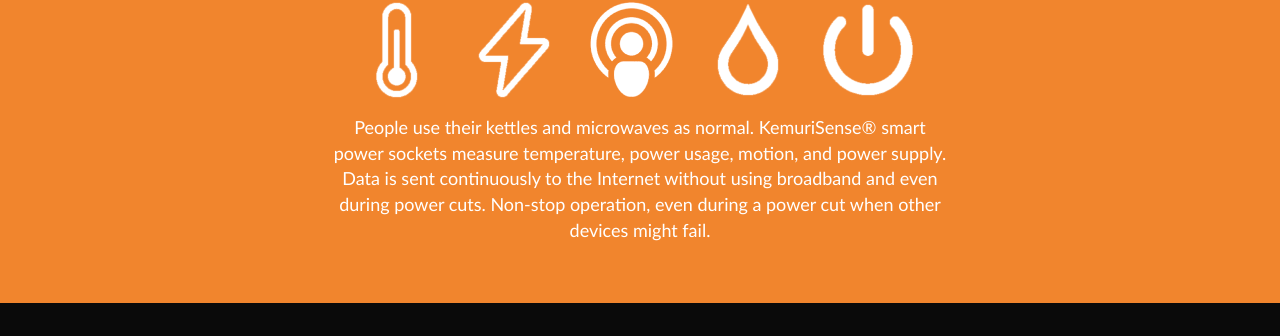
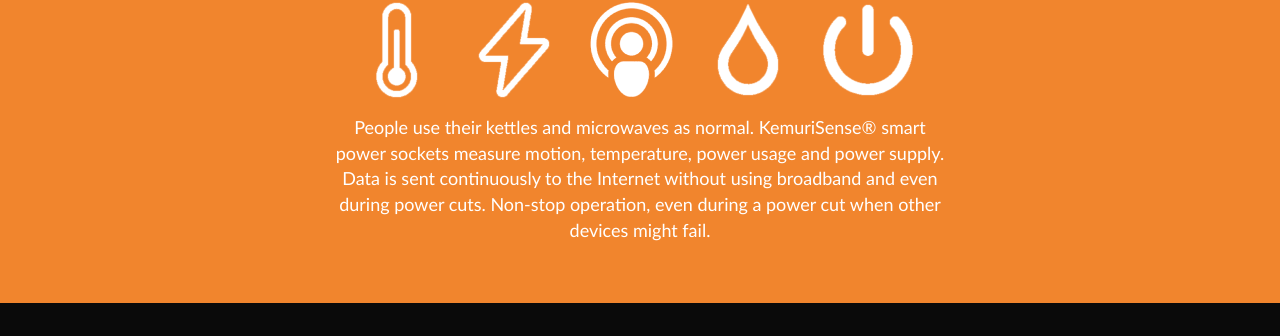
Before and after one commit to intelligentlilli/kemurisense.github.io, a Jekyll site: the page built from telecare-for-sheltered-housing.html, in a window 1280 px wide and 900 px high, scrolled down 1991 px. Shown: the part 144-480 px from the top of the window. Built offline with Jekyll 4.4.1, drawn with Linux system fonts in a browser that asks for light colours; nearby versions of some CDN libraries; library files that are not in the unit come from our copies.

Commit message:
Word order improvements

```diff
--- a/telecare-for-dementia-and-independent-living.html
+++ b/telecare-for-dementia-and-independent-living.html
@@ -116,7 +116,7 @@
           <div class="col-md-12 text-center">
             <p>&nbsp;</p>
             <p><img class="aligncenter size-full" src="{{ site.baseurl }}/images/Kemuri-safety2.png" alt="Kemuri-safety2" style="width:100%; max-width:600px"></p>
-            <p>People use their kettles and microwaves as normal. KemuriSense® smart power sockets measure temperature, power usage, motion, and power supply. Data is sent continuously to the Internet without using broadband and even during power cuts. Non-stop operation, even during a power cut when other devices might fail.</p>
+            <p>People use their kettles and microwaves as normal. KemuriSense® smart power sockets measure motion, temperature, power usage and power supply. Data is sent continuously to the Internet without using broadband and even during power cuts. Non-stop operation, even during a power cut when other devices might fail.</p>
           </div>
         </div>
       </div>
--- a/telecare-for-family.html
+++ b/telecare-for-family.html
@@ -99,7 +99,7 @@
           <div class="col-md-12 text-center">
             <p>&nbsp;</p>
             <p><img class="aligncenter size-full" src="{{ site.baseurl }}/images/Kemuri-safety2.png" alt="Kemuri-safety2" style="width:100%; max-width:600px"></p>
-            <p>People use their kettles and microwaves as normal.  KemuriSense® smart power sockets  measure temperature, power use, motion, humidity and mains supply.  Data is sent continuously to the Internet without using broadband and even during power cuts.  Non-stop operation.  It’s common sense.</p>
+            <p>People use their kettles and microwaves as normal.  KemuriSense® smart power sockets  measure motion, temperature, power use,  humidity and mains supply.  Data is sent continuously to the Internet without using broadband and even during power cuts.  Non-stop operation.  It’s common sense.</p>
           </div>
         </div>
       </div>
--- a/telecare-for-sheltered-housing.html
+++ b/telecare-for-sheltered-housing.html
@@ -107,7 +107,7 @@
           <div class="col-md-12 text-center">
             <p>&nbsp;</p>
             <p><img class="aligncenter size-full" src="{{ site.baseurl }}/images/Kemuri-safety2.png" alt="Kemuri-safety2" style="width:100%; max-width:600px"></p>
-            <p>People use their kettles and microwaves as normal. KemuriSense® smart power sockets measure temperature, power usage, motion, and power supply. Data is sent continuously to the Internet without using broadband and even during power cuts. Non-stop operation, even during a power cut when other devices might fail.</p>
+            <p>People use their kettles and microwaves as normal. KemuriSense® smart power sockets measure motion, temperature, power usage and power supply. Data is sent continuously to the Internet without using broadband and even during power cuts. Non-stop operation, even during a power cut when other devices might fail.</p>
           </div>
         </div>
       </div>
```
